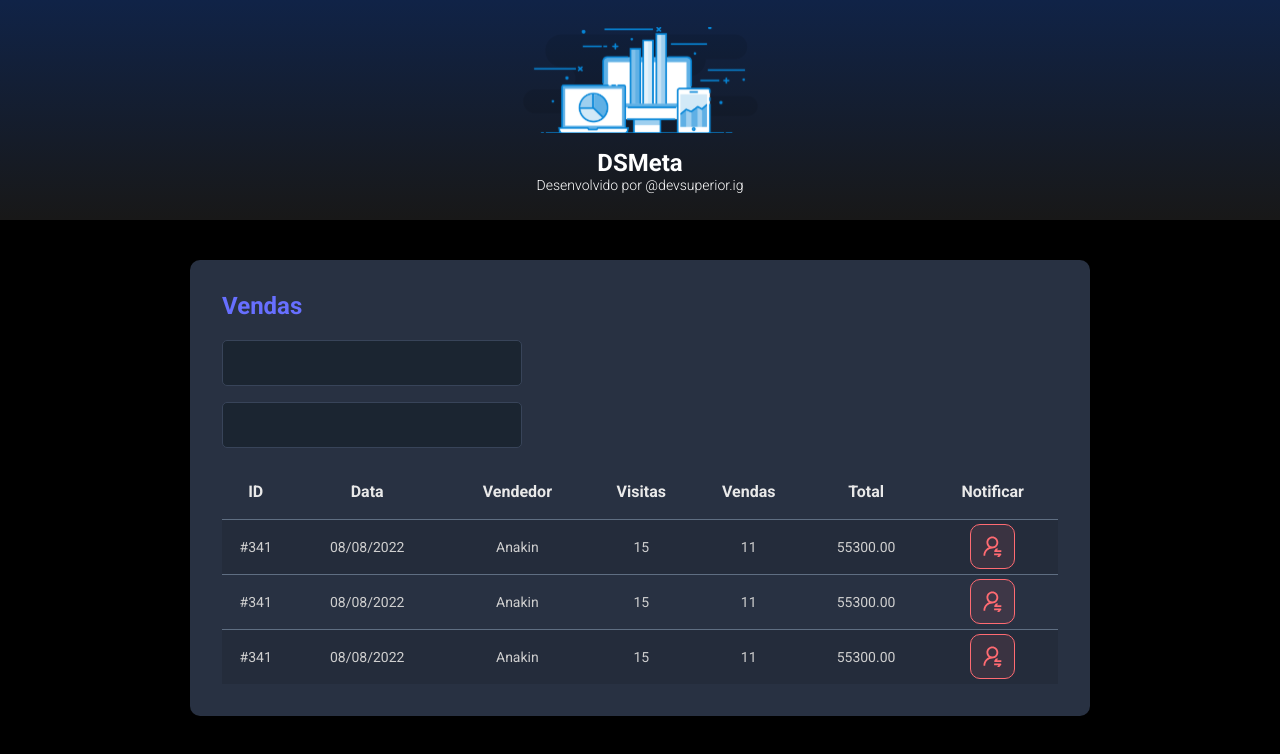
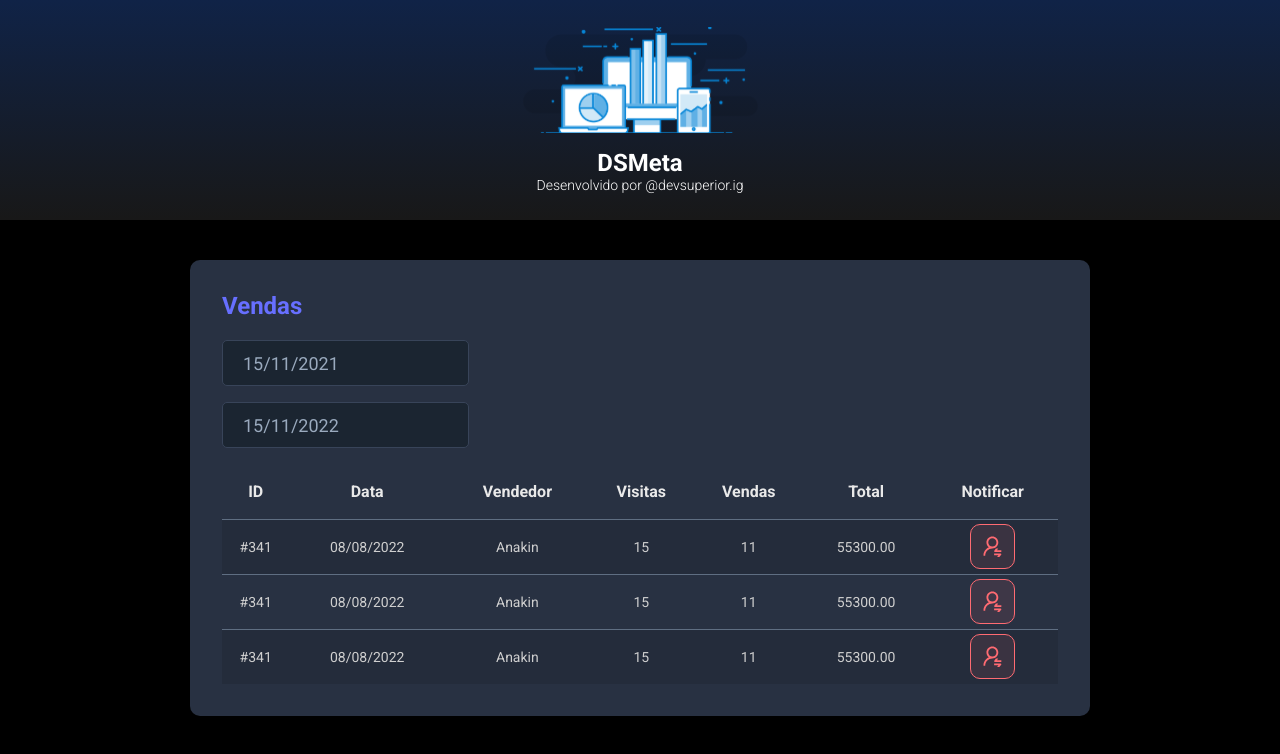
Before and after one commit to Deyvs/dsmeta, a React (Vite) app in the folder frontend/: page / in a window 1280 px wide. Shown: the top 754 px of the page. Built offline with nearby package versions, Linux system fonts and the light colour scheme.

Commit message:
Datepicker and useStates

```diff
--- a/frontend/package.json
+++ b/frontend/package.json
@@ -9,7 +9,9 @@
     "preview": "vite preview"
   },
   "dependencies": {
+    "@types/react-datepicker": "4.4.2",
     "react": "^18.2.0",
+    "react-datepicker": "4.8.0",
     "react-dom": "^18.2.0"
   },
   "devDependencies": {
--- a/frontend/src/components/Header/index.tsx
+++ b/frontend/src/components/Header/index.tsx
@@ -1,5 +1,5 @@
-import logo from "../../assets/img/logo.svg"
-import "./style.css"
+import logo from "../../assets/img/logo.svg";
+import "./style.css";
 
 function Header() {
     return (
@@ -13,4 +13,4 @@ function Header() {
     )
 }
 
-export default Header
+export default Header;
--- a/frontend/src/components/NotificationButton/index.tsx
+++ b/frontend/src/components/NotificationButton/index.tsx
@@ -1,5 +1,5 @@
-import icon from "../../assets/img/notification-icon.svg"
-import "./style.css"
+import icon from "../../assets/img/notification-icon.svg";
+import "./style.css";
 
 function NotificationButton() {
     return (
--- a/frontend/src/components/SalesCard/index.tsx
+++ b/frontend/src/components/SalesCard/index.tsx
@@ -1,17 +1,36 @@
-import NotificationButton from "../NotificationButton"
-import "./style.css"
+import { useState } from "react";
+import DatePicker from "react-datepicker";
+import "react-datepicker/dist/react-datepicker.css";
+import NotificationButton from "../NotificationButton";
+import "./style.css";
 
 function SalesCard() {
+
+    const initialDate = new Date(new Date().setDate(new Date().getDate() - 365));
+    const presentDate = new Date();
+
+    const [minDate, setMinDate] = useState(initialDate);
+    const [maxDate, setMaxDate] = useState(presentDate);
 
     return (
         <div className="dsmeta-card">
             <h2 className="dsmeta-sales-title">Vendas</h2>
             <div>
                 <div className="dsmeta-form-control-container">
-                    <input className="dsmeta-form-control" type="text" />
+                    <DatePicker
+                        selected={minDate}
+                        onChange={(date: Date) => { setMinDate(date) }}
+                        className="dsmeta-form-control"
+                        dateFormat="dd/MM/yyyy"
+                    />
                 </div>
                 <div className="dsmeta-form-control-container">
-                    <input className="dsmeta-form-control" type="text" />
+                    <DatePicker
+                        selected={maxDate}
+                        onChange={(date: Date) => { setMaxDate(date) }}
+                        className="dsmeta-form-control"
+                        dateFormat="dd/MM/yyyy"
+                    />
                 </div>
             </div>
 
@@ -75,4 +94,4 @@ function SalesCard() {
     )
 }
 
-export default SalesCard
+export default SalesCard;
--- a/frontend/src/components/SalesCard/style.css
+++ b/frontend/src/components/SalesCard/style.css
@@ -64,7 +64,8 @@
     justify-content: center;
 }
 
-.show-from-580px, .show-from-990px{
+.show-from-580px,
+.show-from-990px {
     display: none;
 }
 
--- a/frontend/src/main.tsx
+++ b/frontend/src/main.tsx
@@ -1,7 +1,7 @@
 import React from 'react'
-import ReactDOM from 'react-dom/client'
-import App from './App'
-import './index.css'
+import ReactDOM from 'react-dom/client';
+import App from './App';
+import './index.css';
 
 ReactDOM.createRoot(document.getElementById('root') as HTMLElement).render(
   <React.StrictMode>
```
Also changed, not shown: frontend/src/App.tsx (+4 -5 lines), 1 other file (tests, documents, lock files or other folders).
